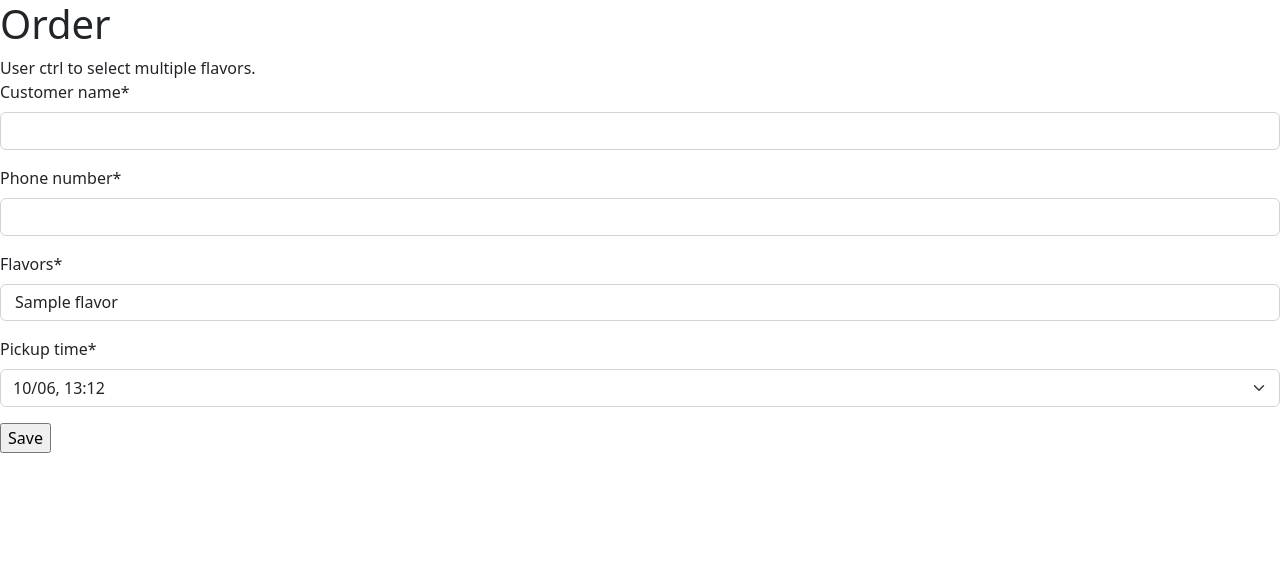
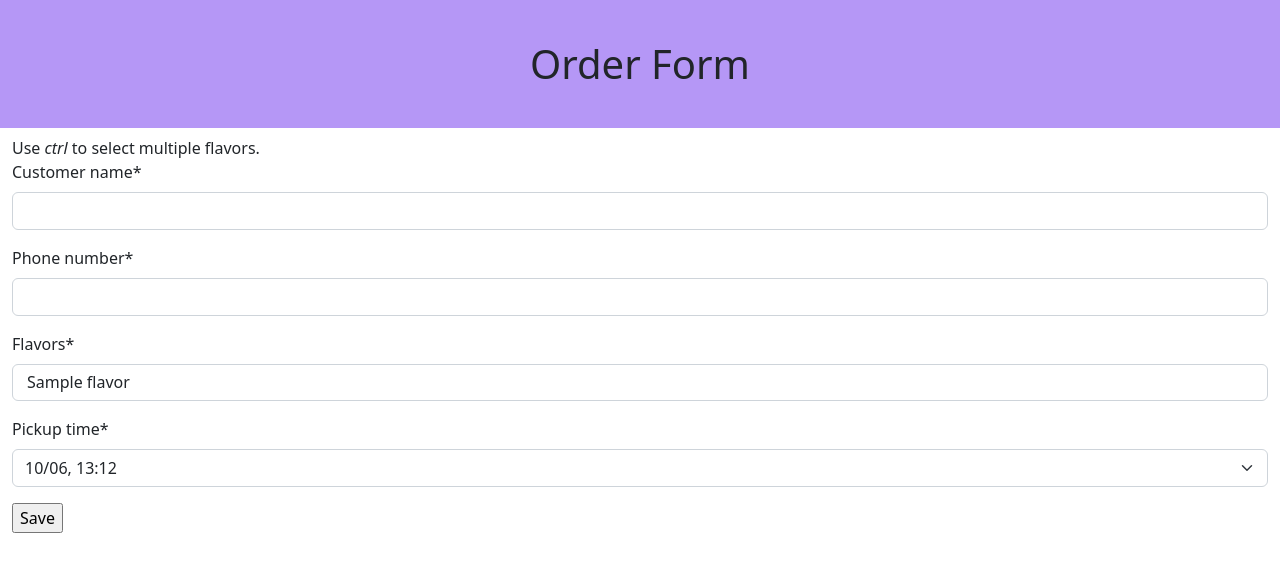
Before and after one commit to Delaram-M/ice-cream-parlor, a Django app: page /order/create in a window 1280 px wide. Shown: the top 572 px of the page. Run offline with Django 4.2, Linux system fonts and the light colour scheme; tables that the repository leaves empty hold one stand-in row (values such as "Sample post"); some libraries are stand-ins or nearby versions.

Commit message:
improve header and general looks

```diff
--- a/orders/static/orders/style.css
+++ b/orders/static/orders/style.css
@@ -8,15 +8,9 @@ html, body {
 }
 
 h1 {
-    margin: 0;
     padding: 1em;
-    height: 1em;
     text-align: center;
     background-color: var(--lavender-floral);
-}
-
-.text-box {
-    padding: 1em;
 }
 
 a {
--- a/orders/templates/orders/home.html
+++ b/orders/templates/orders/home.html
@@ -6,8 +6,8 @@
 
 {% block content %}
     <h1>Home</h1>
-    <div>
-        Click to choose flavors and pickup time:<br>
+    <div class="container-fluid">
+        Click to order your ice cream:<br>
         <a href="{% url 'orders:order_create' %}">
             Start order
         </a>
--- a/orders/templates/orders/order_form.html
+++ b/orders/templates/orders/order_form.html
@@ -3,13 +3,15 @@
 {% load crispy_forms_filters %}
 
 {% block title %}
-    Receipt
+    Order Form
 {% endblock %}
 
 {% block content %}
-        <h1>Order</h1>
-        <div>
-            User ctrl to select multiple flavors. <br>
+        <h1>Order Form</h1>
+        <span class="container-fluid">
+            Use <em>ctrl</em> to select multiple flavors. <br>
+        </span>
+        <div class="container-fluid">
             <form method="post">{% csrf_token %}
                 {{ form|crispy }}
                 <input type="submit" value="Save">
--- a/orders/templates/orders/receipt.html
+++ b/orders/templates/orders/receipt.html
@@ -6,7 +6,7 @@
 
 {% block content %}
         <h1>Receipt</h1>
-        <div>
+        <div class="container-fluid">
             Your order was submitted.
         </div>
 {% endblock %}
--- a/templates/base.html
+++ b/templates/base.html
@@ -7,6 +7,8 @@
         <link href="https://cdn.jsdelivr.net/npm/bootstrap@5.2.2/dist/css/bootstrap.min.css" rel="stylesheet"
               integrity="sha384-Zenh87qX5JnK2Jl0vWa8Ck2rdkQ2Bzep5IDxbcnCeuOxjzrPF/et3URy9Bv1WTRi"
               crossorigin="anonymous">
+        {% load static %}
+        <link rel="stylesheet" href="{% static 'orders/style.css' %}">
     </head>
     <body>
         <script src="https://cdn.jsdelivr.net/npm/bootstrap@5.2.2/dist/js/bootstrap.bundle.min.js"
```
